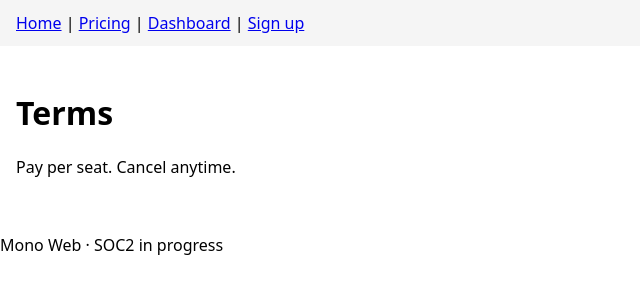
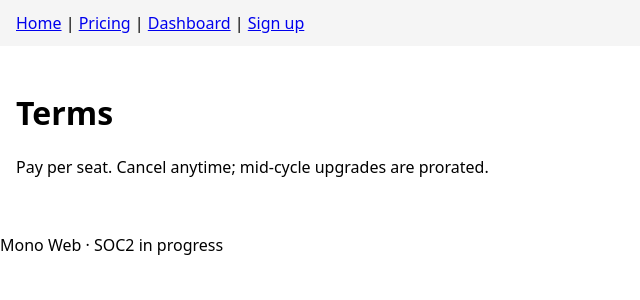
Before and after one commit to ArchAstroEvals/enterprise-mono, a Next.js app in the folder apps/web/: page /terms in a window 1280 px wide. Shown: the top 300 px of the page, without its empty margins (0-640 px from the left). Built offline with nearby package versions, Linux system fonts and the light colour scheme.

Commit message:
Terms proration line

```diff
--- a/apps/web/app/terms/page.jsx
+++ b/apps/web/app/terms/page.jsx
@@ -4,7 +4,7 @@ export default function Terms() {
   return (
     <div>
       <h1>Terms</h1>
-      <p>Pay per seat. Cancel anytime.</p>
+      <p>Pay per seat. Cancel anytime; mid-cycle upgrades are prorated.</p>
     </div>
   );
 }
```
